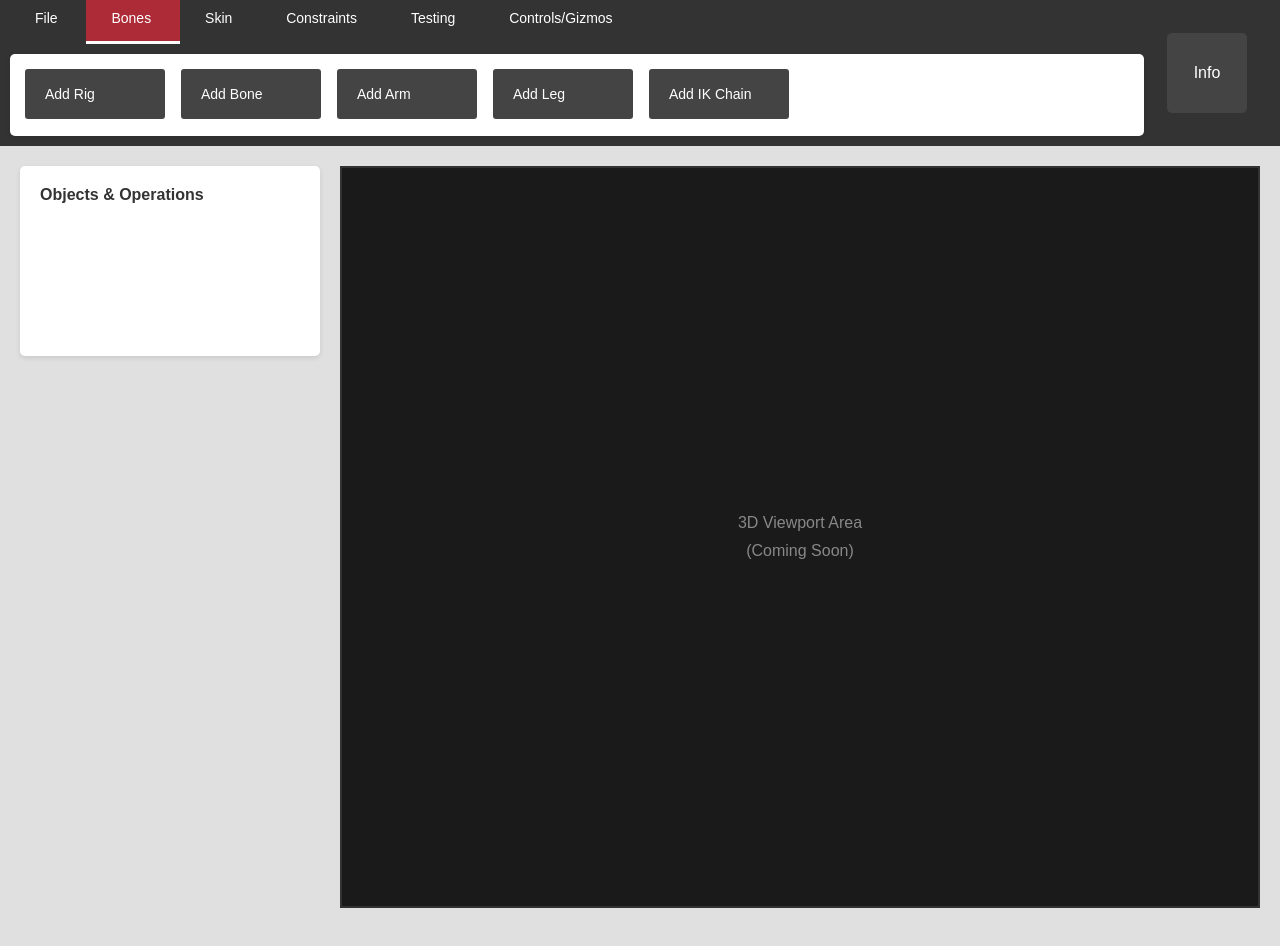
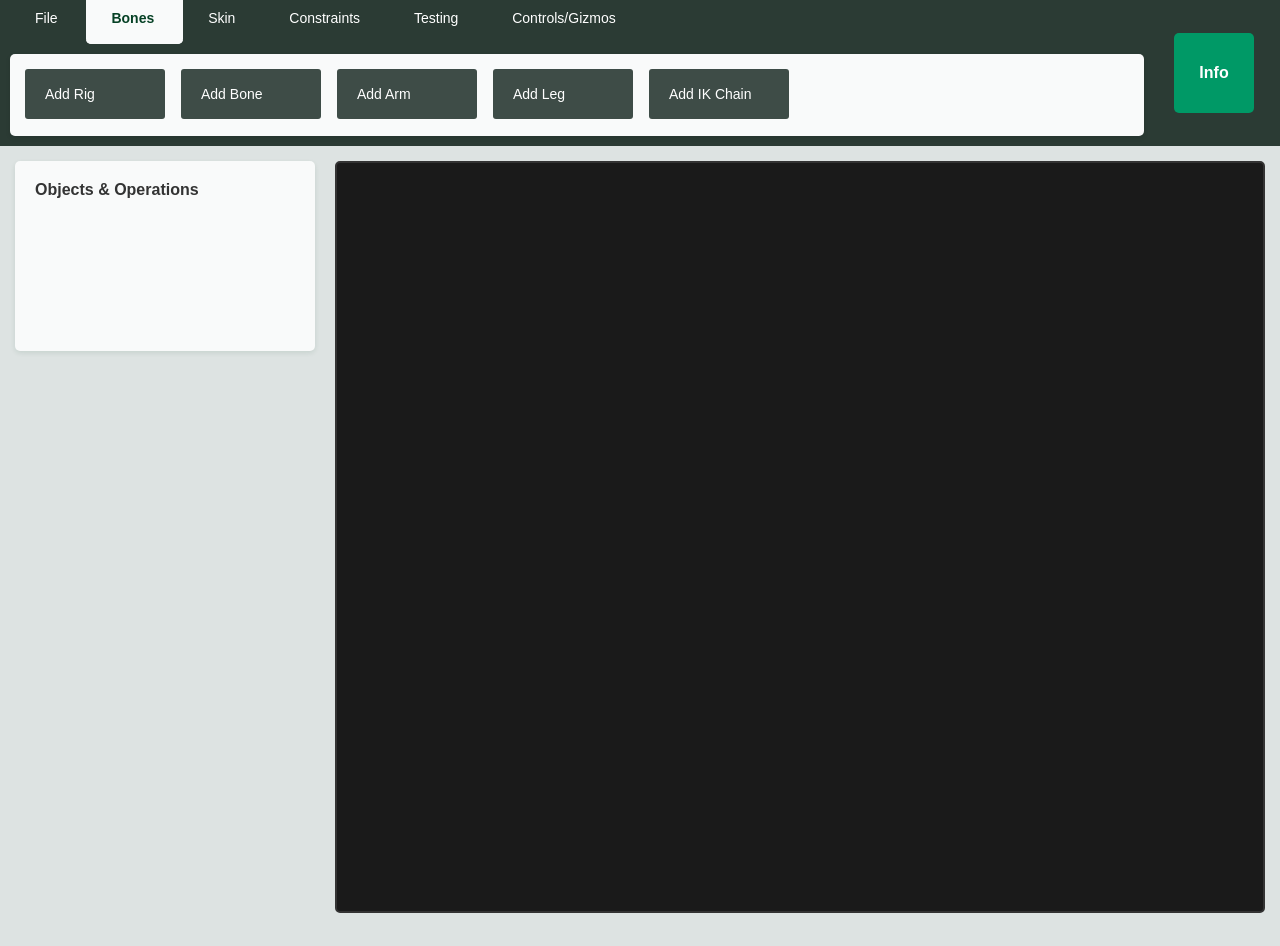
Before and after one commit to guimauveAstorDunc/hciD26-HifiPrototype, a Flask app: page / in a window 1280 px wide. Run offline with Flask 3, Linux system fonts and the light colour scheme; data comes from the database, SQL or seed files in the repository.

Commit message:
Fixed Color Palette to Agree with Part B Document.

```diff
--- a/interanimos/app/main/templates/base.html
+++ b/interanimos/app/main/templates/base.html
@@ -53,21 +53,14 @@
         </nav>
         <div>
             {% with messages = get_flashed_messages() %}
-            {% if messages %}
-            {% for message in messages %}
-                <div class='flash-container'>{{ message }}</div>
-            {% endfor %}
-            {% endif %}
+                {% if messages %}
+                    {% for message in messages %}
+                        <div class='flash-container'>{{ message }}</div>
+                    {% endfor %}
+                {% endif %}
             {% endwith %}
 
             <div class="workspace-container">
-                <!-- THIS BUTTON'S FUNCTIONALITY HAS BEEN DEEMED UNNECESSARY
-                 AND WILL LIKELY BE DELETED UPON THE NEXT COMMIT -->
-                    <!-- Top-left toggle button -->
-                    <!-- <div class="toggle-container">
-                        <button class="toggle-btn" title="Switch between JS and Route-based tabs">JS/Routes</button>
-                    </div> -->
-
                 <!-- Main content area -->
                 <div class="main-workspace">
                     <!-- Left panel: Tab content + Objects & Operations -->
@@ -78,11 +71,10 @@
                         </div>
                     </div>
 
-                    <!-- Right panel: Placeholder for 3D viewport + Info button -->
+                    <!-- Right panel: Faked 3D viewport-->
                     <div class="right-panel">
                         <div class="viewport-placeholder">
-                            <p>3D Viewport Area</p>
-                            <p>(Coming Soon)</p>
+                            {% block viewport_content %}{% endblock %}
                         </div>
                     </div>
                 </div>
--- a/interanimos/app/main/templates/index.html
+++ b/interanimos/app/main/templates/index.html
@@ -14,3 +14,7 @@
     <button class="action-btn">Add IK Chain</button>
 </div>
 {% endblock %}
+
+{% block viewport_content %}
+
+{% endblock %}
--- a/interanimos/app/static/css/main.css
+++ b/interanimos/app/static/css/main.css
@@ -1,11 +1,26 @@
 /* Interanimos - Main Stylesheet */
 /* Following the style of the original TAapp project */
+
+/* :root found from Google AI Overview */
+:root {
+    --tab-bg-color: #2b3b34;
+    --def-txt-color: #ebf4eb;
+    --lighter-grey-green: #f9fafa;
+    --light-grey-green: #dde3e2;
+    --mid-grey-green: #60766f;
+    --low-grey-green: #3e4c47;
+    --active-tab-color: #064125;
+    --highlight-green: #009966;
+    --flash-msg-color: #4c0a21;
+    --flash-msg-bg: #f7e9f1;
+    --over-here-color: #be1952;
+}
 
 body {
     font-family: 'Cairo', Arial, sans-serif;
     margin: 0;
     padding: 0;
-    background-color: #f5f5f5;
+    background-color: var(--light-grey-green);
 }
 
 .nav-container {
@@ -15,7 +30,7 @@ body {
     grid-template-areas:
         "tabs-container info-btn-cntr"
         "tab-btn-contnr info-btn-cntr";
-    background-color: #333333;
+    background-color: var(--tab-bg-color);
     padding: 10px;
 }
 
@@ -33,7 +48,7 @@ body {
     display: flex;
     flex-direction: column;
     height: 100vh;
-    background-color: #e0e0e0;
+    background-color: var(--light-grey-green);
 }
 
 /* Toggle Button (top-left) */
@@ -60,7 +75,7 @@ body {
 
 /* Tabs Container */
 .tabs-container {
-    background-color: #333;
+    background-color: var(--tab-bg-color);
     border-bottom: 2px solid #ac2b37;
 }
 
@@ -74,23 +89,30 @@ body {
     color: white;
     text-decoration: none;
     font-size: 14px;
-    transition: background-color 0.3s;
+    font-weight: 500;
+    transition: background-color 0.3s, border-bottom 0.3s, font-weight 0.3s, color 0.3s;
 }
 
 .tab:hover {
-    background-color: #555;
+    background-color: var(--low-grey-green);
+    font-weight: 600;
+    color: white;
+    border-bottom: 3px solid var(--low-grey-green);
 }
 
 .tab.active {
-    background-color: #ac2b37;
-    border-bottom: 3px solid white;
+    background-color: var(--lighter-grey-green);
+    color: var(--active-tab-color);
+    font-weight: 800;
+    border-bottom: 3px solid var(--lighter-grey-green);
+    border-radius: 5px;
 }
 
 /* Main Workspace */
 .main-workspace {
     display: flex;
     flex: 1;
-    padding: 20px;
+    padding: 15px;
     gap: 20px;
 }
 
@@ -106,7 +128,7 @@ body {
 .nav-item.tab-content {
     grid-column: 1;
     grid-row: 2;
-    background-color: white;
+    background-color: var(--lighter-grey-green);
     margin-top: 2px;
     padding: 15px;
     border-radius: 5px;
@@ -122,7 +144,7 @@ body {
 }
 
 .action-btn {
-    background-color: #444;
+    background-color: var(--low-grey-green);
     color: white;
     border: none;
     padding: 12px 20px;
@@ -135,15 +157,15 @@ body {
 }
 
 .action-btn:hover {
-    background-color: #ac2b37;
+    background-color: var(--over-here-color);
 }
 
 /* Objects & Operations */
 .objects-operations {
-    background-color: white;
+    background-color: var(--lighter-grey-green);
     padding: 20px;
     border-radius: 5px;
-    box-shadow: 0 2px 5px rgba(0,0,0,0.1);
+    box-shadow: 0 2px 5px rgba(6, 65, 37, 0.102);
     min-height: 150px;
 }
 
@@ -166,6 +188,7 @@ body {
     flex: 1;
     background-color: #1a1a1a;
     border: 2px solid #333;
+    border-radius: 5px;
     display: flex;
     flex-direction: column;
     align-items: center;
@@ -188,20 +211,23 @@ body {
 }
 
 .info-btn {
+    position: relative;
+    left: 7px;
     width: 80px;
     height: 80px;
-    background-color: #444;
+    background-color: var(--highlight-green);
     color: white;
     border: none;
     cursor: pointer;
     font-family: 'Cairo', Arial, sans-serif;
     font-size: 16px;
+    font-weight: bold;
     border-radius: 5px;
     transition: background-color 0.3s;
 }
 
 .info-btn:hover {
-    background-color: #ac2b37;
+    background-color: var(--over-here-color);
 }
 
 /* Form elements (for future use) */
@@ -221,20 +247,6 @@ body {
     box-sizing: border-box;
 }
 
-.subbutton {
-    background-color: #ac2b37;
-    color: white;
-    border: none;
-    padding: 10px 20px;
-    cursor: pointer;
-    font-family: 'Cairo', Arial, sans-serif;
-    border-radius: 3px;
-}
-
-.subbutton:hover {
-    background-color: #8a2230;
-}
-
 .pagetitle {
     color: #333;
     margin-bottom: 20px;
```
